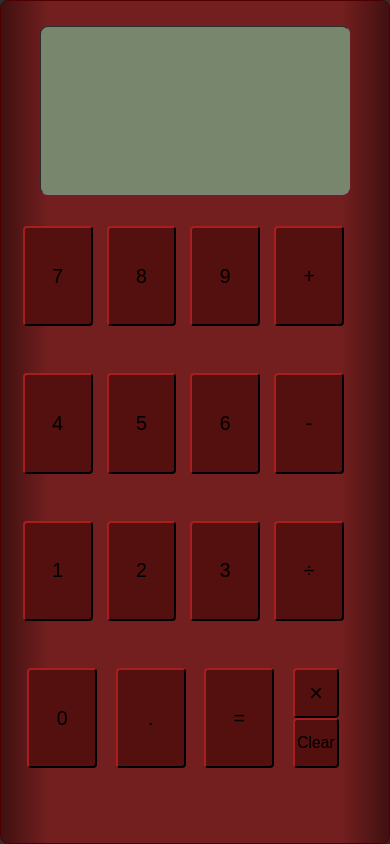
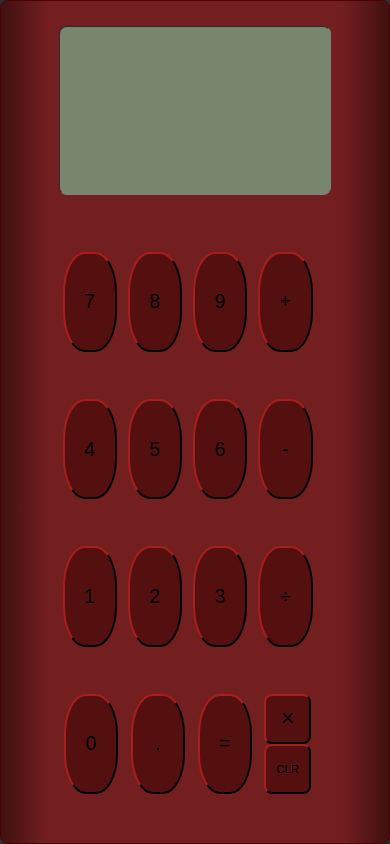
Before and after one commit to JustsayNini/Calculator-project, a plain HTML site: page index.html in a window 390 px wide. Drawn offline with Linux system fonts and the light colour scheme.

Commit message:
Added more responsiveness because why not

```diff
--- a/index.html
+++ b/index.html
@@ -42,7 +42,7 @@
                 <button type="button" class="btn" id="equal" onclick="calculate()"> = </button>
                 <div>
                     <button type="button" class="btn" id="times" onclick="display('*')"> &times; </button>
-                    <button type="button" class="btn" id="clear-button" onclick="clearDisplay()"> Clear </button>
+                    <button type="button" class="btn" id="clear-button" onclick="clearDisplay()"> CLR </button>
                 </div>
             </div>
 
--- a/styles.css
+++ b/styles.css
@@ -16,11 +16,13 @@ body{
     margin: 3vh 33vw;
     background-image: linear-gradient(to right, #401010,rgb(116, 31, 31),rgb(116, 31, 31), rgb(116, 31, 31), rgb(116, 31, 31),rgb(116, 31, 31),rgb(116, 31, 31),rgb(116, 31, 31), rgb(64, 16, 16));
     box-shadow: rgb(43, 39, 39) 2vw 2vh;
-    overflow: hidden;
+    display: flex;
+    flex-direction: column;
+    justify-content: center;
 }
 
 #screen-box{
-    width: 80%;
+    width: 70%;
     min-height: 20%;
     border: 0.5vw inset grey;
     border-radius: 2vw;
@@ -74,13 +76,13 @@ body{
 .button-row div{
     display: flex;
     flex-direction: column;
-    justify-content: space-between;
+    justify-content: space-evenly;
     height: 100%;
 }
 
 .button-row div button{
     border: 2px outset #540f0f;
-    border-radius: 1vw;
+    border-radius: 2vw;
     background-color: #540f0f;
     width: 100%;
     height: 100%;
@@ -123,12 +125,12 @@ body{
     body{
         margin: 0;
         padding: 0;
-        display: block;
+
     }
 
     #calculator-box{
-        width: 100%;
-        margin: 0;
+        width: 60%;
+        margin: 0 20vw;
         height: 100vh;
     }
 
@@ -143,8 +145,37 @@ body{
     }
 
     #clear-button{
-        font-size: 4vw;
+        font-size: 1.5rem;
         width: 12vw;
+        max-height: 50%;
     }
 
 }
+
+@media screen and (max-width:700px) {
+
+    #calculator-box{
+        width: 100%;
+        margin: 0;
+        height: 100vh;
+    }
+
+    #button-box{
+        margin: auto 11vw;
+    }
+
+    .button-row button{
+        border-radius:50%;
+    }
+
+}
+
+@media screen and (max-width:550px) {
+    #clear-button{
+        font-size: 0.7rem;
+    }
+
+    .button-row button{
+        border-radius: 40%;
+    }
+}
```
